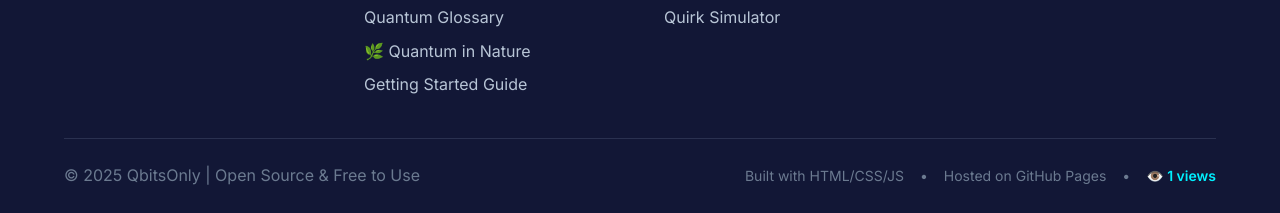
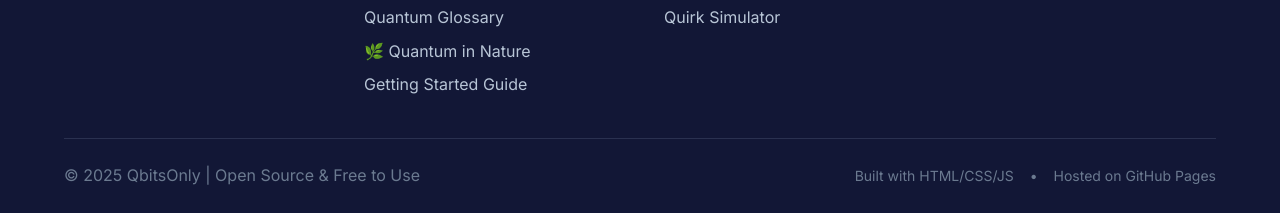
Before and after one commit to decode007/qbitsonly, a website: page index.html in a window 1280 px wide. Shown: the part 5637-5850 px from the top of the page. Drawn offline with Linux system fonts and the light colour scheme.

Commit message:
🧹 Remove misleading view counter
- Removed localStorage fake counter (was per-browser, not cumulative)
- Kept Google Analytics running in background (accurate tracking)
- Clean footer: just tech stack info
- View real stats at: analytics.google.com
- No more misleading numbers shown to visitors

```diff
--- a/index.html
+++ b/index.html
@@ -342,36 +342,16 @@
       <div class="footer-bottom">
         <div style="display: flex; justify-content: space-between; align-items: center; flex-wrap: wrap; gap: 16px;">
           <p>&copy; 2025 QbitsOnly | Open Source & Free to Use</p>
-          <div style="display: flex; align-items: center; gap: 16px; color: var(--text-muted); font-size: 0.875rem; flex-wrap: wrap;">
+          <div style="display: flex; align-items: center; gap: 16px; color: var(--text-muted); font-size: 0.875rem;">
             <span>Built with HTML/CSS/JS</span>
             <span>•</span>
             <span>Hosted on GitHub Pages</span>
-            <span>•</span>
-            <span id="visitor-count" style="color: var(--primary); font-weight: 600;">👁️ Loading views...</span>
           </div>
         </div>
       </div>
     </div>
   </footer>
 
-  <!-- Visitor Counter -->
-  <script>
-    // Simple visitor counter using goatcounter (free, privacy-friendly)
-    fetch('https://qbitsonly.goatcounter.com/counter/qbitsonly.json')
-      .then(r => r.json())
-      .then(data => {
-        const count = data.count || 0;
-        document.getElementById('visitor-count').textContent = `👁️ ${count.toLocaleString()} views`;
-      })
-      .catch(() => {
-        // Fallback: Use localStorage to count locally
-        let views = localStorage.getItem('site-views') || 0;
-        views = parseInt(views) + 1;
-        localStorage.setItem('site-views', views);
-        document.getElementById('visitor-count').textContent = `👁️ ${views} views`;
-      });
-  </script>
-
   <script src="js/main.js"></script>
 </body>
 </html>
```
